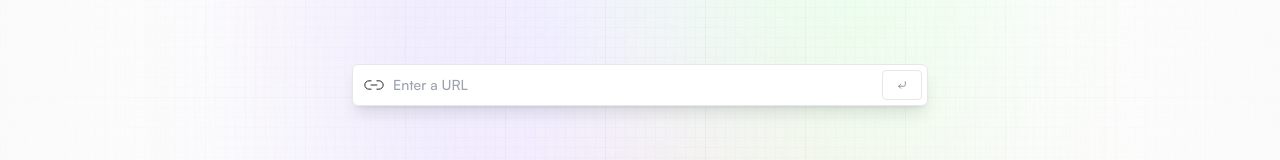
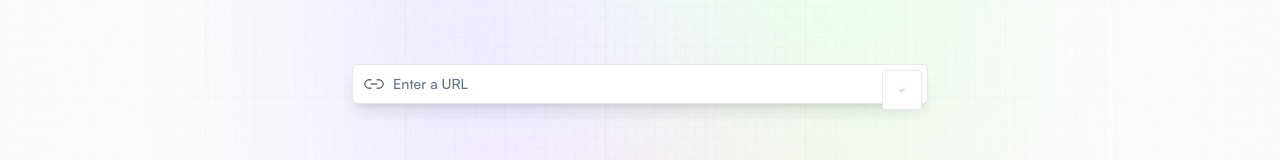
Before and after one commit to chofor-cliford/summarize_it, a Next.js app: page / in a window 1280 px wide. Shown: the part 308-468 px from the top of the page. Built offline with nearby package versions, Linux system fonts and the light colour scheme.

Commit message:
implement Demo section

```diff
--- a/app/globals.css
+++ b/app/globals.css
@@ -305,7 +305,7 @@
   }
 
   .submit_btn {
-    @apply hover:border-gray-700 hover:text-gray-700 absolute inset-y-0 right-0 my-1.5 mr-1.5 flex w-10 items-center justify-center rounded border border-gray-200 font-sans text-sm font-medium text-gray-400 !important;
+    @apply hover:border-gray-700 hover:text-gray-700 absolute inset-y-0 right-0 my-1.5 mr-1.5 flex w-10 items-center justify-center bg-white rounded border border-gray-200 font-sans text-sm font-medium text-gray-400 !important;
   }
 
   .link_card {
--- a/components/shared/CustomForm.tsx
+++ b/components/shared/CustomForm.tsx
@@ -21,7 +21,7 @@ const CustomForm = () => {
         height={10}
         className="absolute left-0 my-2 ml-3 w-5"
       />
-      <input
+      <Input
         type="url"
         placeholder="Enter a URL"
         onChange={() => {}}
@@ -29,16 +29,14 @@ const CustomForm = () => {
         className="url_input peer"
       />
 
-      <button
+      <Button
         type="submit"
-        className="submit_btn peer-focus:border-green-700 peer-focus:text-green-700"
+        className="submit_btn peer-focus:border-gray-700 peer-focus:text-gray-700"
       >
         <CornerDownLeft
-        color="gray"
-        className="peer-focus:text-green-700 peer-focus:border-green-700 !important"
           size={10}
         />
-      </button>
+      </Button>
     </form>
   );
 }
```
